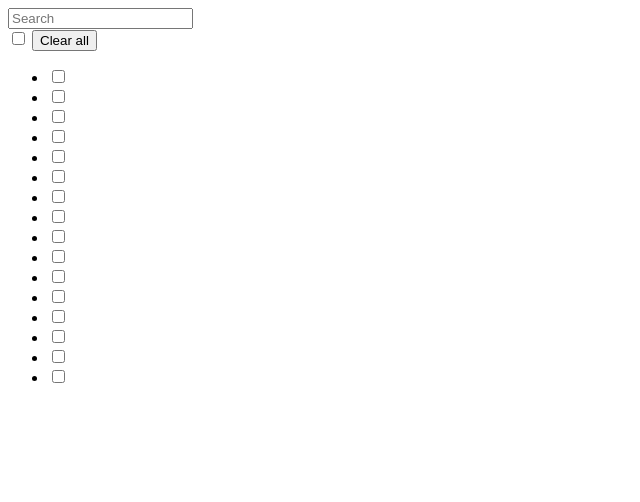
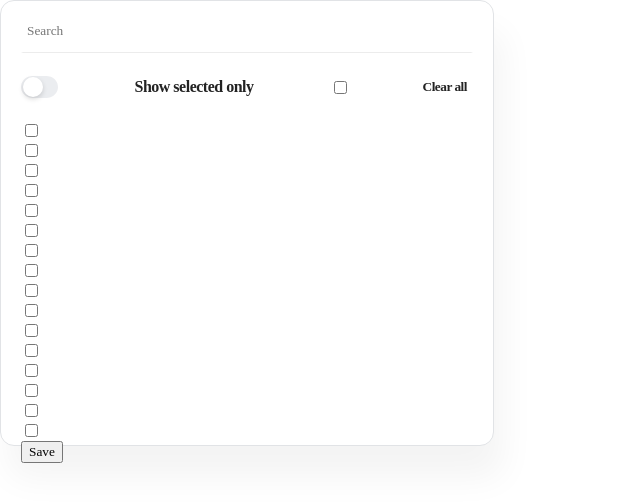
Before and after one commit to dreamkaman/test-form-20012023, a plain HTML site: page src/index.html in a window 1280 px wide. Shown: the whole page, without its empty margins (0-640 px from the left). Drawn offline with Linux system fonts and the light colour scheme; a web font is replaced by a local one.

Commit message:
Added all markup

```diff
--- a/src/css/styles.css
+++ b/src/css/styles.css
@@ -1,21 +1,159 @@
 @font-face {
-    font-family: 'Campton-Book';
-    src: url('../fonts/Campton-Book.eot');
-    src: local('Campton-Book'),
-        url('../fonts/Campton-Book.eot?#iefix') format('embedded-opentype'),
-        url('../fonts/Campton-Book.woff') format('woff'),
-        url('../fonts/Campton-Book.ttf') format('truetype');
-    font-weight: normal;
-    font-style: normal;
+  font-family: "Campton-Book";
+  src: url("../fonts/Campton-Book.eot");
+  src: local("Campton-Book"),
+    url("../fonts/Campton-Book.eot?#iefix") format("embedded-opentype"),
+    url("../fonts/Campton-Book.woff") format("woff"),
+    url("../fonts/Campton-Book.ttf") format("truetype");
+  font-weight: normal;
+  font-style: normal;
 }
 
 @font-face {
-    font-family: 'Campton';
-    src: url('../fonts/Campton-Medium.eot');
-    src: local('Campton-Medium'),
-        url('../fonts/Campton-Medium.eot?#iefix') format('embedded-opentype'),
-        url('../fonts/Campton-Medium.woff') format('woff'),
-        url('../fonts/Campton-Medium.ttf') format('truetype');
-    font-weight: 500;
-    font-style: normal;
+  font-family: "Campton";
+  src: url("../fonts/Campton-Medium.eot");
+  src: local("Campton-Medium"),
+    url("../fonts/Campton-Medium.eot?#iefix") format("embedded-opentype"),
+    url("../fonts/Campton-Medium.woff") format("woff"),
+    url("../fonts/Campton-Medium.ttf") format("truetype");
+  font-weight: 500;
+  font-style: normal;
 }
+
+/* ===========================================My constant normalizing======================================== */
+html {
+  box-sizing: border-box;
+}
+
+*,
+*::after,
+*::before {
+  box-sizing: inherit;
+  font-family: inherit;
+}
+
+body {
+  margin: 0;
+
+  font-family: Campton;
+  font-size: 16px;
+
+  color: #343434;
+  max-width: 100%;
+}
+
+img {
+  display: block;
+  width: 100%;
+  height: auto;
+}
+
+h1,
+h2,
+h3,
+h4,
+h5,
+h6,
+p {
+  margin-top: 0;
+  margin-bottom: 0;
+}
+
+ul {
+  list-style: none;
+  padding-left: 0;
+  margin: 0;
+}
+
+a {
+  text-decoration: none;
+  color: inherit;
+}
+
+html {
+  scroll-behavior: smooth;
+}
+
+button {
+  display: block;
+  padding: 0;
+  cursor: pointer;
+}
+
+.countries {
+  width: 494px;
+  height: 446px;
+  padding: 20px;
+
+  border: 1px solid #e1e3e6;
+  border-radius: 14px;
+
+  box-shadow: 9px 32px 35px rgba(0, 0, 0, 0.0464653);
+  background: #ffffff;
+}
+
+.textFilter {
+  width: 100%;
+  height: 32px;
+
+  padding: 1px 4px 14px;
+  border-color: transparent;
+  border-bottom: 1px solid #ececec;
+}
+
+.wrapper {
+}
+
+.checkboxWrapper {
+  position: relative;
+
+  display: flex;
+  align-items: center;
+  justify-content: space-between;
+
+  padding: 23px 0;
+}
+
+.checkboxMarkerWrapper::before {
+  position: absolute;
+  top: calc(50% - 10px);
+  left: 2px;
+  display: inline-block;
+  content: "";
+  width: 20px;
+  height: 20px;
+  border-radius: 50%;
+  background-color: white;
+  box-shadow: 0px 2.17647px 5.80392px rgba(0, 0, 0, 0.15);
+  cursor: pointer;
+}
+.checkboxTrack {
+  width: 37px;
+  margin-right: 10px;
+  cursor: pointer;
+}
+
+.checkboxMarker {
+  width: 19px;
+  box-shadow: 0px 2.17647px 5.80392px rgba(0, 0, 0, 0.15);
+  cursor: pointer;
+}
+
+.showSelectedLabel {
+  margin-right: 10px;
+  font-weight: 550;
+  line-height: 1.375;
+  letter-spacing: -0.5px;
+  color: #232323;
+  cursor: pointer;
+}
+
+.clearButton {
+  font-weight: 550;
+  border: none;
+  background-color: transparent;
+  line-height: 1.375;
+  letter-spacing: -0.5px;
+  color: #232323;
+  cursor: pointer;
+}
--- a/src/index.html
+++ b/src/index.html
@@ -10,12 +10,21 @@
 </head>
 
 <body>
-    <form action="#" class="countris">
+    <form action="#" class="countries">
         <input type="text" placeholder="Search" class="textFilter">
-        <div>
-            <input type="checkbox" name="showSelected" id="showSelected" value="Show selected only"
-                class="showSelectedCountris">
-            <input type="button" value="Clear all" </div>
+        <div class="wrapper">
+            <div class="filtersWrapper">
+                <div class="checkboxWrapper">
+                    <div class="checkboxMarkerWrapper">
+                        <img src="./images/checkbox-track.svg" alt="checkbox track" class="checkboxTrack">
+                        <!-- <img src="./images/checkbox-marker.svg" alt="checkbox marker" class="checkboxMarker"> -->
+                    </div>
+                    <label for="showSelected" class="showSelectedLabel">Show selected only</label>
+                    <input type="checkbox" name="showSelected" id="showSelected" value="Show selected only"
+                        class="showSelectedCountris" />
+                    <input type="button" value="Clear all" class="clearButton" />
+                </div>
+            </div>
             <ul class="counriesList">
                 <li><input type="checkbox" name="country01" id="country01"></li>
                 <li><input type="checkbox" name="country02" id="country02"></li>
@@ -34,6 +43,7 @@
                 <li><input type="checkbox" name="country15" id="country15"></li>
                 <li><input type="checkbox" name="country16" id="country16"></li>
             </ul>
+            <input type="submit" value="Save" class="submitBtn">
 
     </form>
 
```
Also changed, not shown: src/images/checkbox-marker.svg (added), src/images/checkbox-track.svg (added), src/images/checkbox.svg (added).
